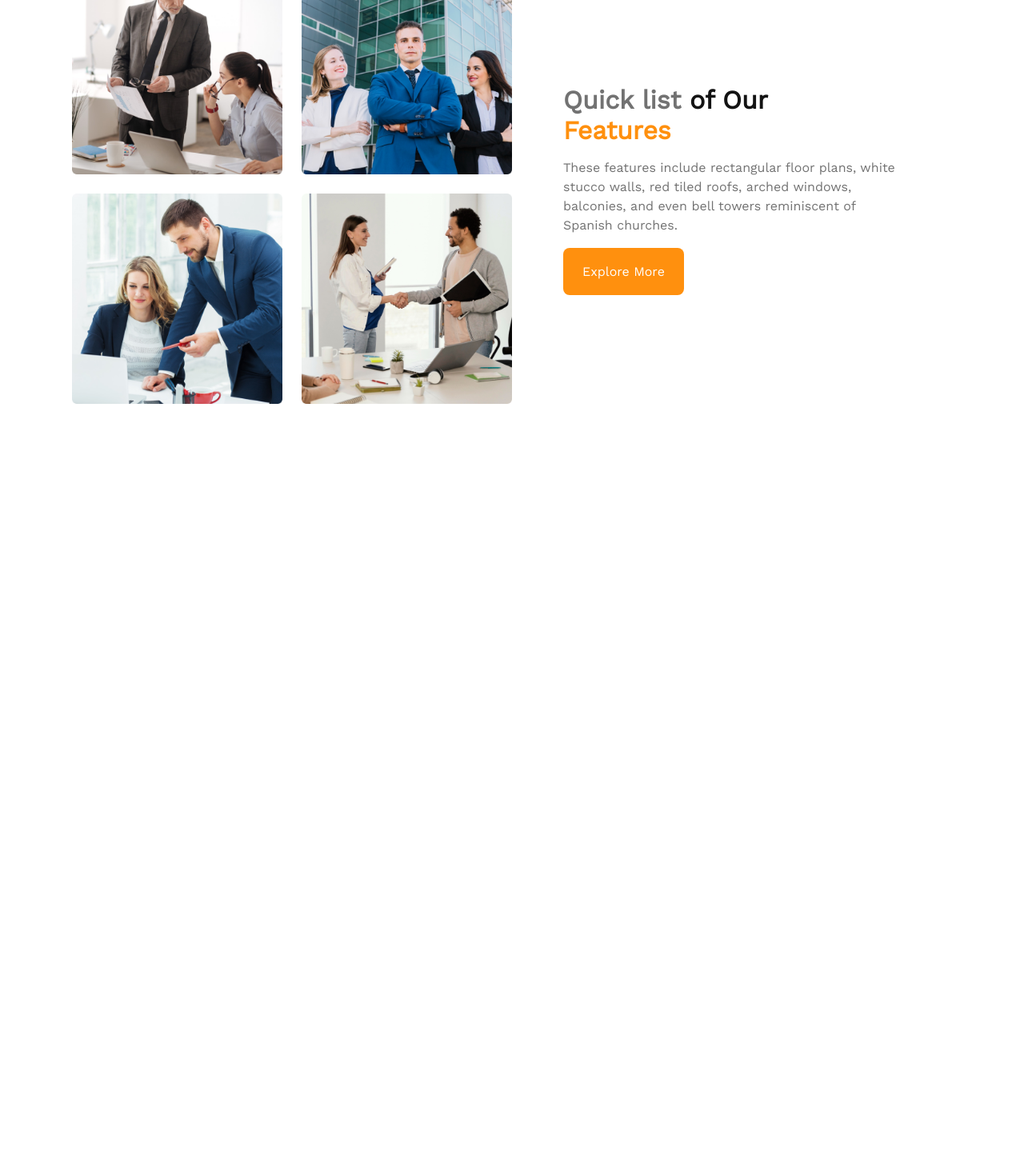
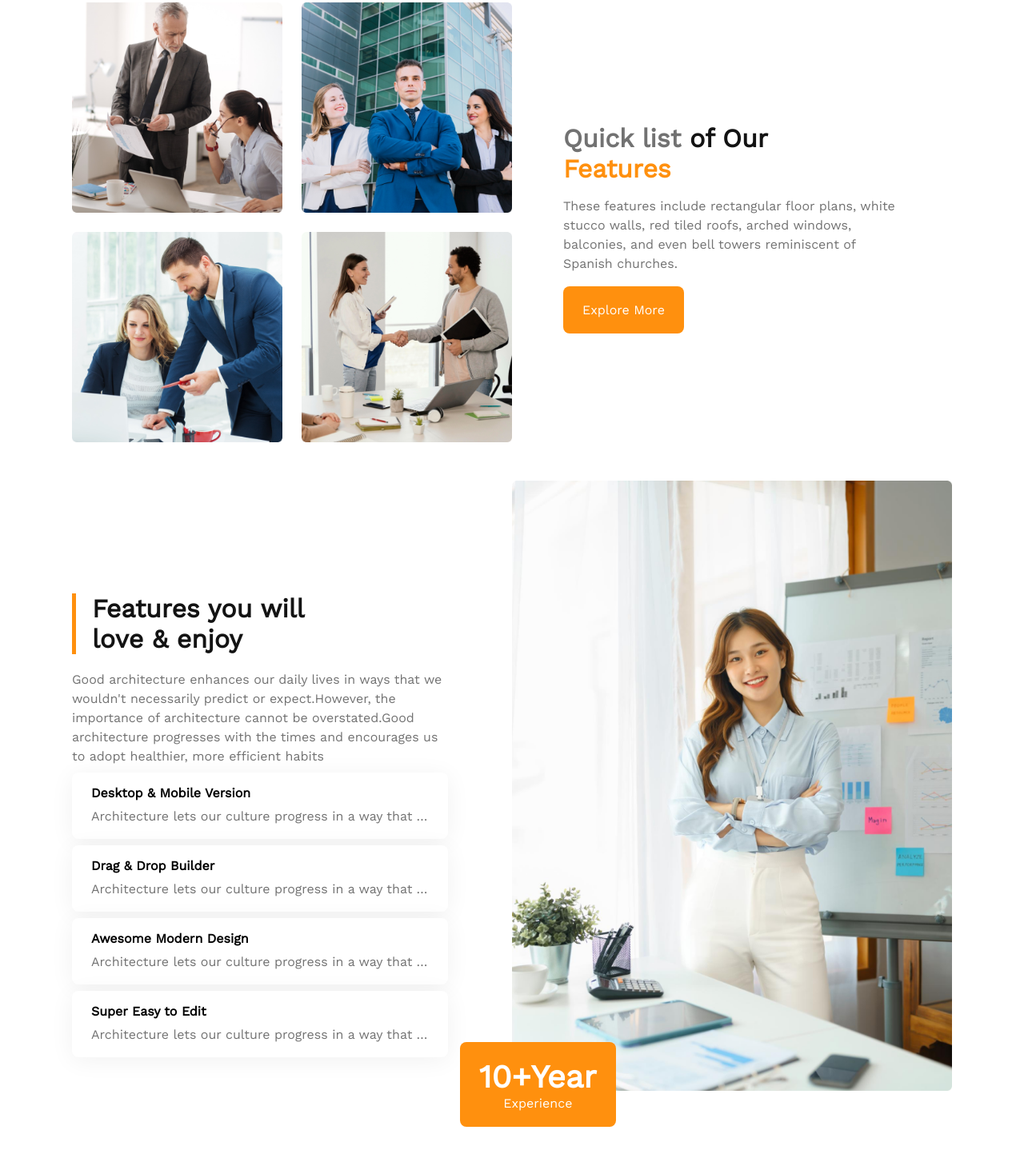
Before and after one commit to ForhadRoben/build-responsive-g3-architects-using-HTML-CSS, a plain HTML site: page index.html in a window 1280 px wide. Shown: the part 1018-2466 px from the top of the page at 80% size. Before the commit the page ends 1523 px from the top, so only its background shows below. Drawn offline with nearby package versions, Linux system fonts and the light colour scheme.

Commit message:
features variation and button position commited

```diff
--- a/css/style.css
+++ b/css/style.css
@@ -25,7 +25,12 @@ span {
 }
 
 section {
-    margin-bottom: 3rem;
+    padding-top: 3rem;
+}
+
+p {
+    color: #727272;
+    line-height: 1.5rem;
 }
 
 /* css utilities */
@@ -49,10 +54,14 @@ section {
     color: #fff;
     border: none;
     border-radius: 8px;
+    text-align: center;
 }
 
 .btn:hover {
     transform: scale(0.98);
+    background: #002240;
+    border: 1px solid #FF900E;
+    margin: -2px;
 }
 
 /* navbar styles*/
@@ -156,3 +165,63 @@ section {
 .features-list-text .btn {
     margin-top: 1rem;
 }
+
+/* features variation styles */
+
+.features-variation-description {
+    width: 50%;
+    /* display: grid;
+    grid-template-columns: repeat(1, 1fr); */
+}
+
+.features-variation-description h1 {
+    font-size: 2rem;
+    margin-bottom: 1.25rem;
+    padding: 0 1.25rem;
+    color: #131313;
+    border-left: 5px solid #FF900E;
+}
+
+.features-variation-description>p {
+    margin-right: 5rem;
+}
+
+.features-variation-card {
+    background: #FFFFFF;
+    box-shadow: 0px 4px 30px rgba(0, 0, 0, 0.06);
+    border-radius: 8px;
+    margin: .5rem 0;
+    margin-right: 5rem;
+    padding: 1rem 1.5rem;
+}
+
+.features-variation-card h4 {
+    margin-bottom: .5rem;
+}
+
+.features-variation-card p {
+    white-space: nowrap;
+    overflow: hidden;
+    text-overflow: ellipsis;
+}
+
+.features-variation-img {
+    width: 50%;
+}
+
+.features-variation-img img {
+    width: 100%;
+}
+
+.features-variation-img a {
+    position: relative;
+    left: -4rem;
+    top: -4rem;
+    margin: -1px;
+}
+
+.features-variation-img a>h1 {
+    font-weight: 700;
+    font-size: 2.5rem;
+    color: #FFFFFF;
+}
--- a/index.html
+++ b/index.html
@@ -52,6 +52,47 @@
                 <a class="btn" href="#">Explore More</a>
             </div>
         </section>
+        <!-- features variation part -->
+        <section class="features-variation container flex ">
+            <div class="features-variation-description">
+                <h1>Features you will <br> love & enjoy</h1>
+                <p>Good architecture enhances our daily lives in ways that we wouldn't necessarily predict or
+                    expect.However, the importance of architecture cannot be overstated.Good architecture progresses
+                    with the times and encourages us to adopt healthier, more efficient habits</p>
+                <div class="features-variation-card">
+                    <h4>Desktop & Mobile Version</h4>
+                    <p
+                        title="Architecture lets our culture progress in a way that we can't predict or force. Good architecture progresses with the times and encourages us to adopt healthier, more efficient habits">
+                        Architecture lets our culture progress in a way that we can't predict or force.</p>
+                </div>
+                <div class="features-variation-card">
+                    <h4>Drag & Drop Builder</h4>
+                    <p
+                        title="Architecture lets our culture progress in a way that we can't predict or force. Good architecture progresses with the times and encourages us to adopt healthier, more efficient habits">
+                        Architecture lets our culture progress in a way that we can't predict or force.</p>
+                </div>
+                <div class="features-variation-card">
+                    <h4>Awesome Modern Design</h4>
+                    <p
+                        title="Architecture lets our culture progress in a way that we can't predict or force. Good architecture progresses with the times and encourages us to adopt healthier, more efficient habits">
+                        Architecture lets our culture progress in a way that we can't predict or force.</p>
+                </div>
+                <div class="features-variation-card">
+                    <h4>Super Easy to Edit</h4>
+                    <p
+                        title="Architecture lets our culture progress in a way that we can't predict or force. Good architecture progresses with the times and encourages us to adopt healthier, more efficient habits">
+                        Architecture lets our culture progress in a way that we can't predict or force.</p>
+                </div>
+            </div>
+            <div class="features-variation-img">
+                <img src="./images/architect.png" alt="">
+                <a class="btn" href="#">
+                    <h1>10+Year</h1>
+                    Experience
+                </a>
+            </div>
+        </section>
+        <section></section>
     </main>
     <footer></footer>
 </body>
```
